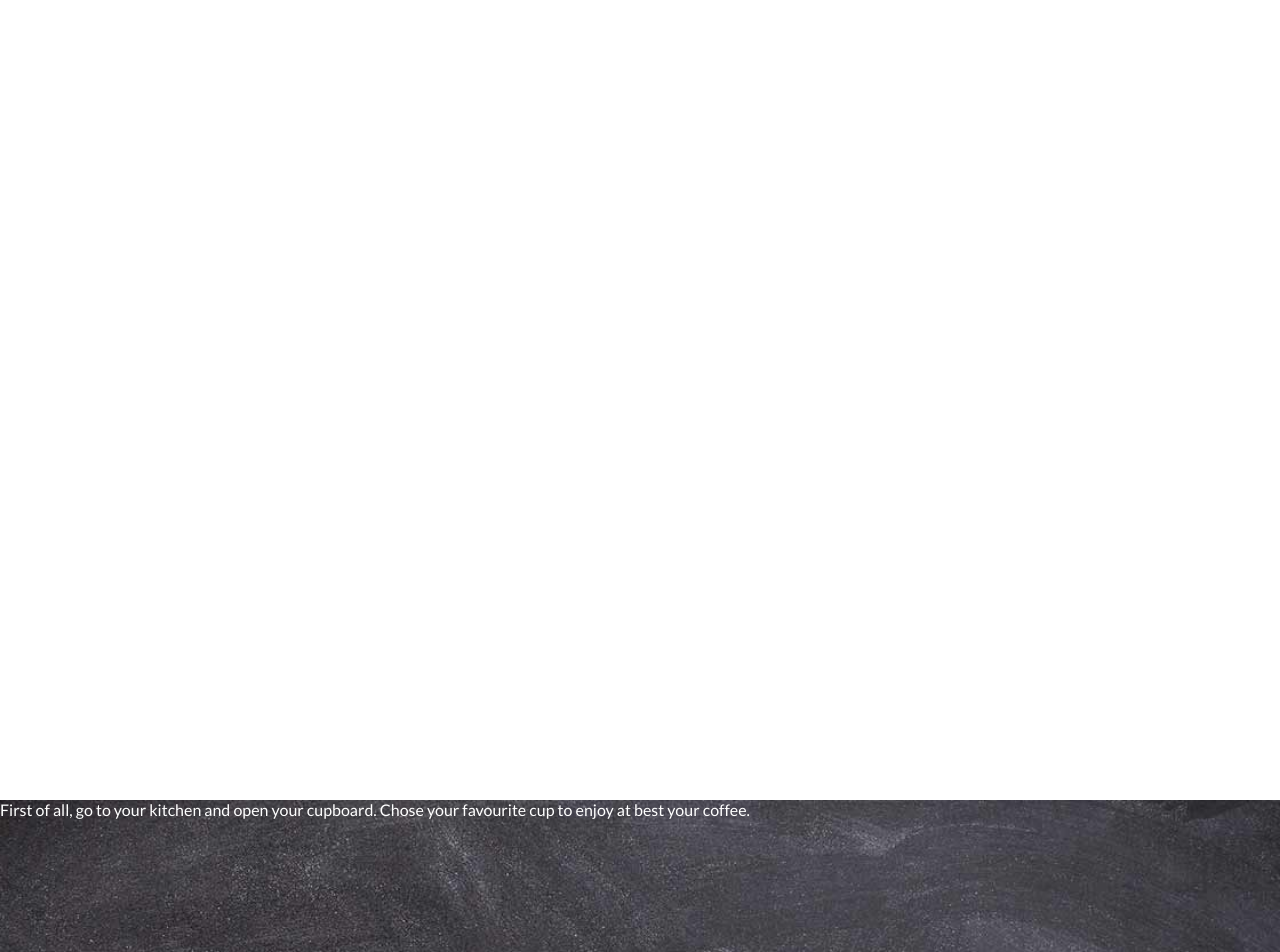
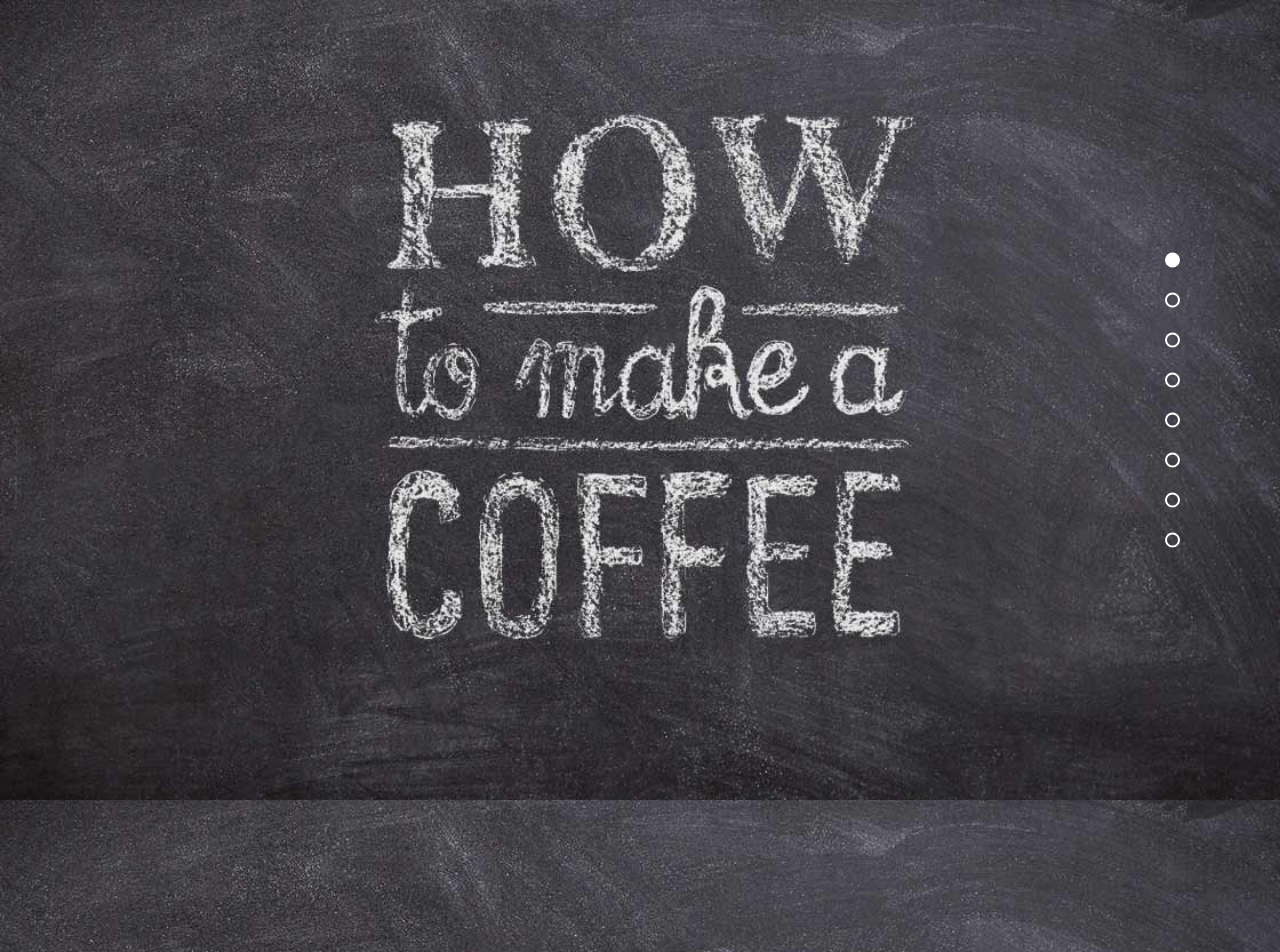
Before and after one commit to louannc/ECVD3-project05-coffee, a plain HTML site: page index.html in a window 1280 px wide. Shown: the top 952 px of the page. Drawn offline with nearby package versions, Linux system fonts and the light colour scheme.

Commit message:
4th commit
css

```diff
--- a/css/component.css
+++ b/css/component.css
@@ -13,7 +13,7 @@ html, body,
 	z-index: 9999;
 	right: 100px;
 	top: 50%;
-	width: 26px;
+	width: 15px;
 	-webkit-transform: translateY(-50%);
 	-moz-transform: translateY(-50%);
 	-ms-transform: translateY(-50%);
@@ -25,12 +25,12 @@ html, body,
 	position: relative;
 	z-index: 9999;
 	color: transparent;
-	width: 26px;
-	height: 26px;
+	width: 15px;
+	height: 15px;
 	outline: none;
 	margin: 25px 0;
-	border-radius: 20%;
-	border: 4px solid #fff;
+	border-radius: 50%;
+	border: 2px solid #fff;
 }
 
 .no-touch .cbp-fbscroller > nav a:hover {
@@ -38,7 +38,7 @@ html, body,
 }
 
 .cbp-fbscroller > nav a.cbp-fbcurrent {
-	background-image: url(../images/retour.svg);
+	background: #fff;
 }
 
 /* background-attachment does the trick */
@@ -51,6 +51,11 @@ html, body,
 
 .no-touch .cbp-fbscroller section {
 	background-attachment: fixed;
+}
+
+#fbsection0 {
+	background-image: url(../images/0.jpg);
+	background-attachment: scroll;
 }
 
 #fbsection1 {
@@ -72,3 +77,30 @@ html, body,
 #fbsection5 {
 	background-image: url(../images/5.jpg);
 }
+
+#fbsection6 {
+	background-image: url(../images/6.jpg);
+}
+
+#fbsection7 {
+	background-image: url(../images/7.jpg);
+}
+
+.section-content {
+	width: 350px;
+	position: absolute;
+	top : 20%;
+	left : 10%;
+	font-family: 'Abril Fatface', cursive;
+	font-size: 23px;
+	text-align: right;
+}
+
+.section-content2 {
+	width: 350px;
+	position: absolute;
+	top : 20%;
+	right : 10%;
+	font-family: 'Abril Fatface', cursive;
+	font-size: 23px;
+}
```
Also changed, not shown: css/default.css (line endings or trailing spaces).
